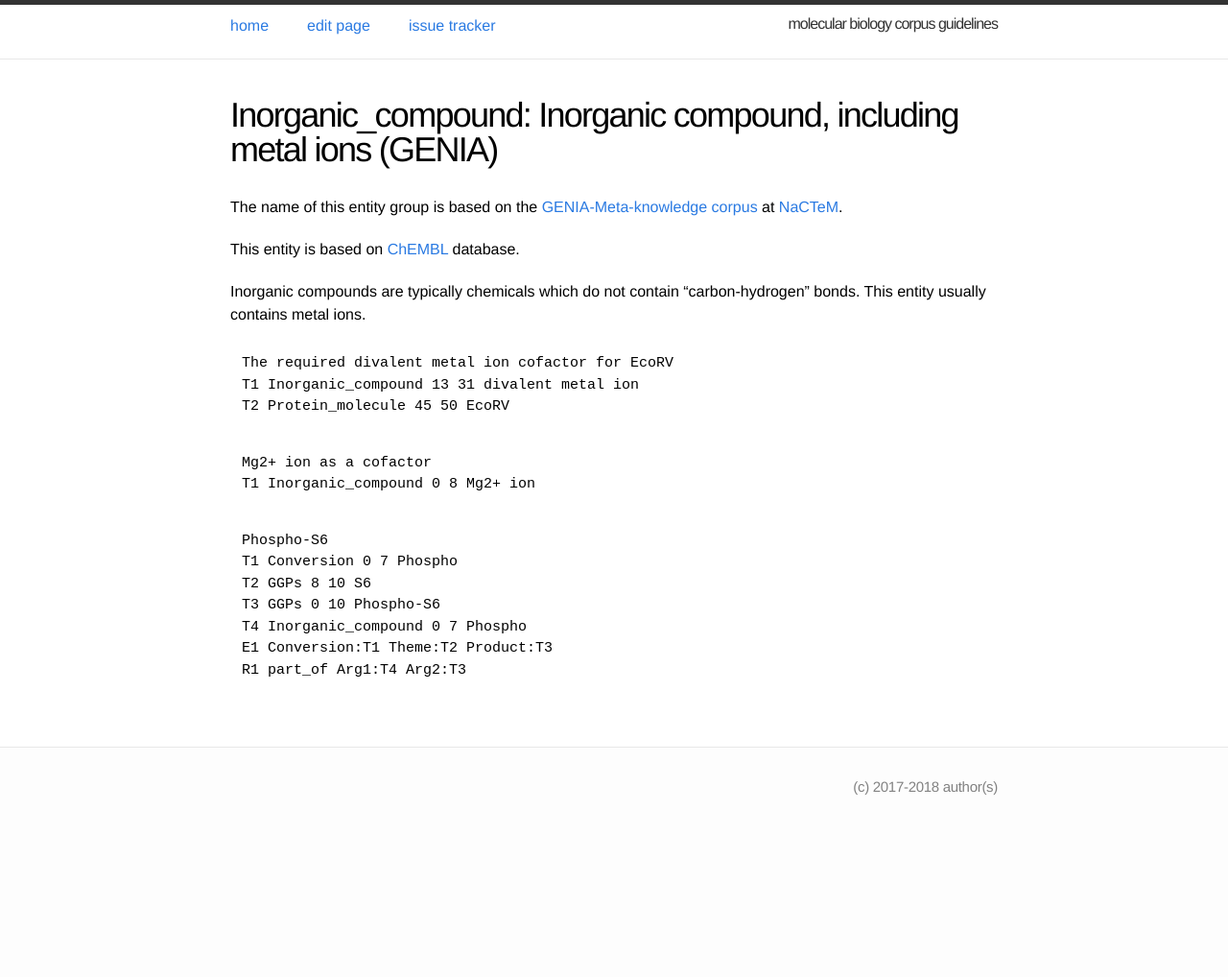
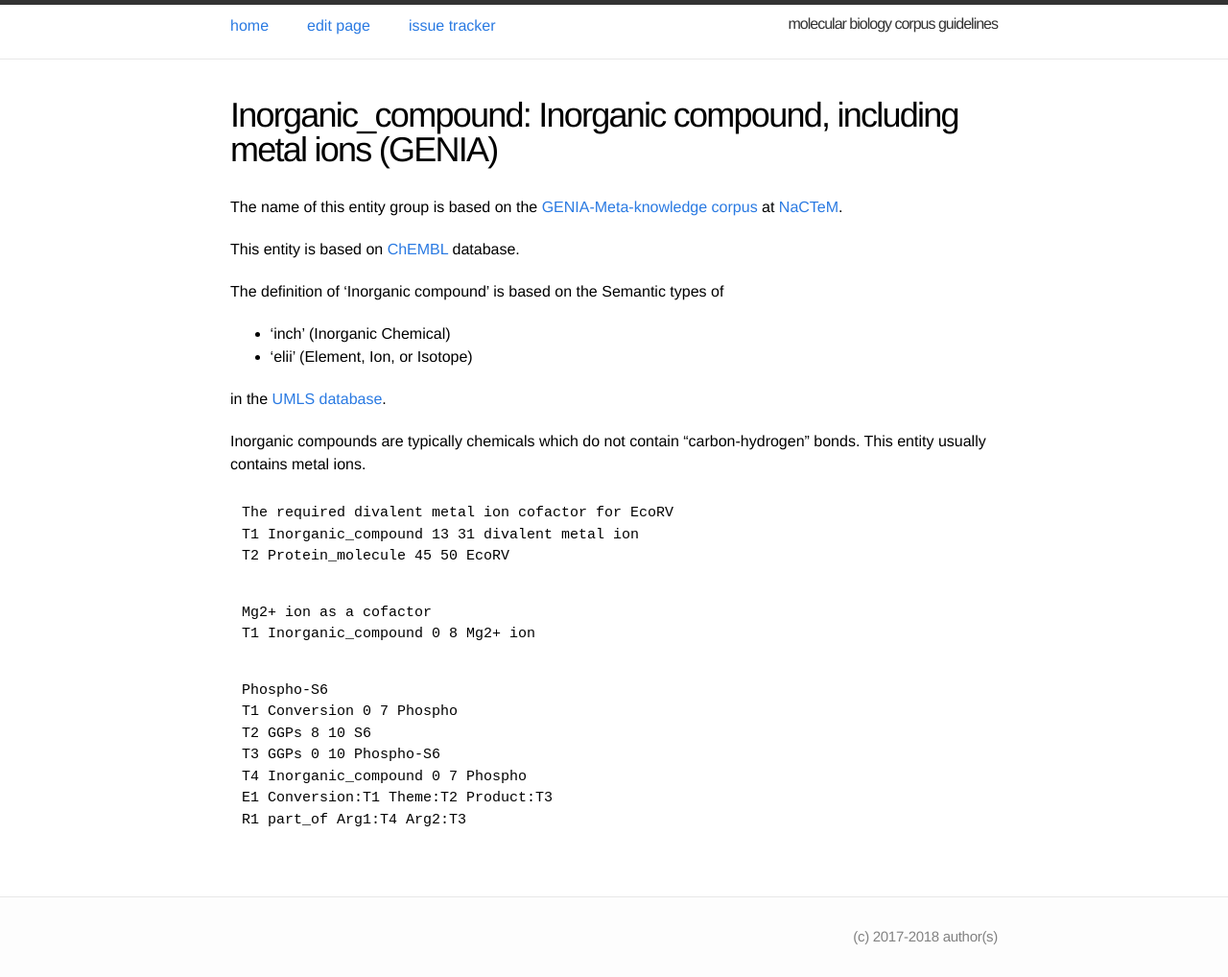
Before and after one commit to ezcatdb/molbiol_lung_corpus-guidelines, a Jekyll site: the page built from _entity/Inorganic_compound.md, in a window 1280 px wide. Shown: the whole page at 96% size. Built offline with Jekyll 4.4.1, drawn with Linux system fonts in a browser that asks for light colours; before the commit the page ends 900 px from its top, so only the background shows below that.

Commit message:
semantic type included in _entity/Inorganic_compound.md

```diff
--- a/_entity/Inorganic_compound.md
+++ b/_entity/Inorganic_compound.md
@@ -12,6 +12,12 @@ order: 19
 The name of this entity group is based on the <a href="http://www.nactem.ac.uk/meta-knowledge/">GENIA-Meta-knowledge corpus</a> at <a href="http://www.nactem.ac.uk/">NaCTeM</a>.
 
 This entity is based on <a href="https://www.ebi.ac.uk/chembl/">ChEMBL</a> database.
+
+The definition of ‘Inorganic compound’ is based on the Semantic types of
+-    ‘inch’ (Inorganic Chemical)
+-    ‘elii' (Element, Ion, or Isotope)
+
+in the <a href="https://www.nlm.nih.gov/research/umls/">UMLS database</a>.
 
 Inorganic compounds are typically chemicals which do not contain "carbon-hydrogen" bonds.
 This entity usually contains metal ions.
```
